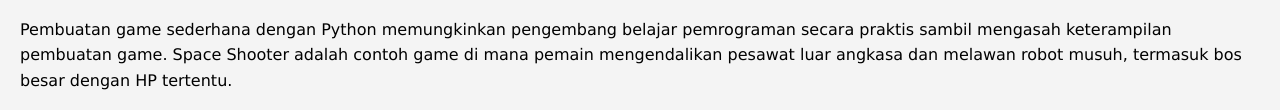
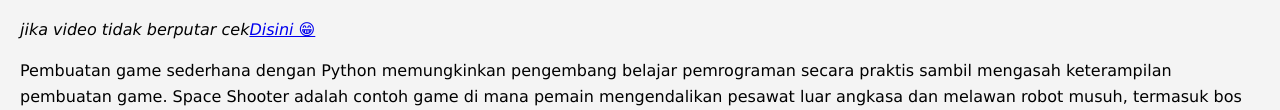
Before and after one commit to santa-grd/pygamecode, a plain HTML site: page index.html in a window 1280 px wide. Shown: the part 421-531 px from the top of the page. Drawn offline with Linux system fonts and the light colour scheme.

Commit message:
Update index.html

```diff
--- a/index.html
+++ b/index.html
@@ -17,6 +17,7 @@
         Your browser does not support HTML5 video.
     </video>
     </section>
+    <i>jika video tidak berputar cek<a href="https://www.tiktok.com/@santaproject_/video/7406330951246204165?is_from_webapp=1&sender_device=pc&web_id=7436033651177096712">Disini 😁</a></i>
     <section id="pendahuluan">
         <p>Pembuatan game sederhana dengan Python memungkinkan pengembang belajar pemrograman secara praktis sambil mengasah keterampilan pembuatan game. Space Shooter adalah contoh game di mana pemain mengendalikan pesawat luar angkasa dan melawan robot musuh, termasuk bos besar dengan HP tertentu.</p>
     </section>
```
